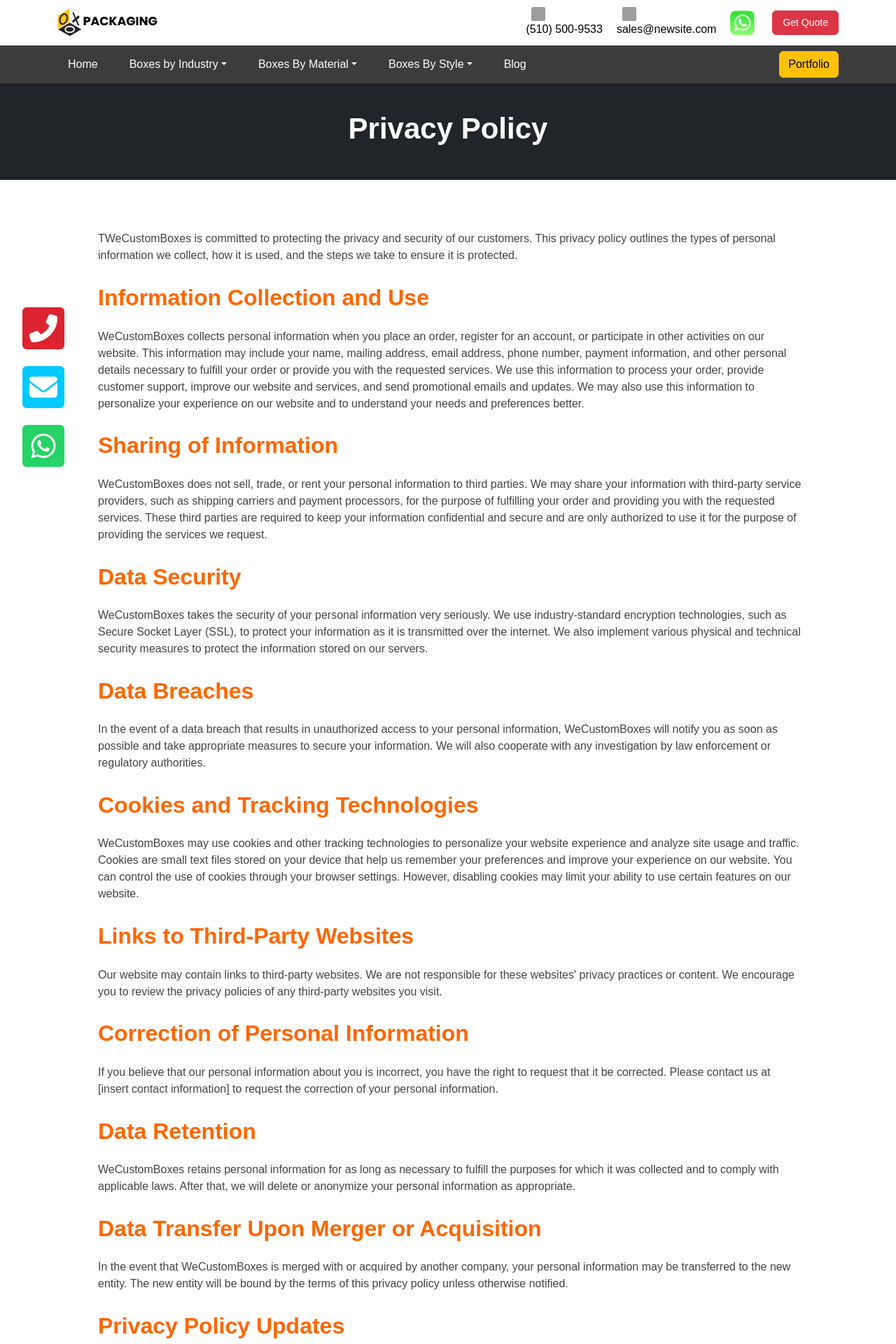
After one commit to codingspeak/newsite, a PHP site: page /privacy-policy.php in a window 1280 px wide. The commit adds this page. Shown: the top 1920 px of the page at 70% size. Run offline with PHP 8.4, Linux system fonts and the light colour scheme; grey boxes are pictures that could not be loaded.

Commit message:
Mustafa-privacy-policy

```diff
--- /dev/null
+++ b/css/privacy-policy.css
@@ -0,0 +1,106 @@
+.privacy-heading{
+    color: white;
+    background-color: #212529;
+
+    display: flex;
+    text-align: center;
+    justify-content: center;
+    padding-top: 40px;
+    padding-bottom: 40px;
+}
+.privacy-heading h1{
+    font-size: 42px;
+    font-weight: bold;
+}
+
+.main-container {
+            display: flex;
+            max-width: 1500px;
+            margin: 2rem auto;
+            margin-right: 70px;
+            padding: 0 1.5rem;
+        }
+
+        .social-icon {
+            position: sticky;
+            top: 25rem;
+            align-self: flex-start;
+            display: flex;
+            flex-direction: column;
+            gap: 1.5rem;
+           margin-top: 150px;
+            border-radius: 50px;
+
+            z-index: 100;
+        }
+
+        .icon {
+            width: 60px;
+            height: 60px;
+            border-radius: 10%;
+            display: flex;
+            align-items: center;
+            text-decoration: none !important;
+            justify-content: center;
+            font-size: 1.5rem;
+            color: white;
+            margin: 0 0.5rem;
+            transition: all 0.3s ease;
+
+        }
+
+        .icon:hover {
+            transform: translateY(-5px);
+            box-shadow: 0 6px 12px rgba(0, 0, 0, 0.15);
+        }
+
+        .whatsapp {
+            background:  #25D366;
+        }
+
+        .phone {
+            background: #dc2430;
+        }
+
+        .mail {
+            background:  #00c9ff;
+        }
+        .whatsapp i{
+            font-size: 40px;
+        }
+         .phone i{
+            font-size: 40px;
+        }
+         .mail i{
+            font-size: 40px;
+
+        }
+
+        .content {
+            flex: 1;
+
+            padding: 2.5rem;
+            border-radius: 12px;
+
+        }
+
+        h2 {
+            color: #ff6600;
+            margin: 1.8rem 0 1rem;
+            padding-bottom: 0.5rem;
+            font-weight: bold;
+
+        }
+
+        p {
+            margin-bottom: 1.2rem;
+            color: #444;
+        }
+
+        /* .last-updated {
+            background: #f0f7ff;
+            padding: 1rem;
+            border-left: 4px solid #2a5298;
+            margin: 1.5rem 0;
+            border-radius: 0 8px 8px 0;
+        } */
--- a/includes/header.php
+++ b/includes/header.php
@@ -76,6 +76,19 @@
             // $og_type = 'website';
         ?>
          <link rel="stylesheet" href="./css/single-blog.css">
+      <?php
+         }
+      ?>
+
+      <?php
+        if($page_url == 'privacy-policy.php'){
+            // $canonical = 'privacy-policy/';
+            // $title = 'Get Rush Order Luxury Custom Boxes Fast & Affordable';
+            // $description = 'Now you can order Rush Order Luxury Custom Boxes online at a low price and have them delivered to your location within a short time period.';
+            // $keywords = 'get rush order quote,fastest quote,beat my quote,affordable quote';
+            // $og_type = 'website';
+        ?>
+         <link rel="stylesheet" href="./css/privacy-policy.css">
       <?php
          }
       ?>
--- /dev/null
+++ b/privacy-policy.php
@@ -0,0 +1,69 @@
+<?php include('includes/header.php'); ?>
+
+<main class="privacy-policy">
+    <div class="privacy-heading">
+        <h1>Privacy Policy</h1>
+    </div>
+
+    <section>
+
+
+        <div class="main-container">
+            <div class="social-icon">
+                <a href="#" class="icon phone">
+                    <i class="fas fa-phone-alt"></i>
+                </a>
+                <a href="#" class="icon mail">
+                    <i class="fas fa-envelope"></i>
+                </a>
+                <a href="#" class="icon whatsapp">
+                    <i class="fab fa-whatsapp"></i>
+                </a>
+            </div>
+
+            <div class="content">
+
+                <p>TWeCustomBoxes is committed to protecting the privacy and security of our customers. This privacy policy outlines the types of personal information we collect, how it is used, and the steps we take to ensure it is protected.</p>
+                <h2>Information Collection and Use</h2>
+
+                <p>WeCustomBoxes collects personal information when you place an order, register for an account, or participate in other activities on our website. This information may include your name, mailing address, email address, phone number, payment information, and other personal details necessary to fulfill your order or provide you with the requested services.
+
+                    We use this information to process your order, provide customer support, improve our website and services, and send promotional emails and updates. We may also use this information to personalize your experience on our website and to understand your needs and preferences better.</p>
+                <h2>Sharing of Information</h2>
+
+                <p>WeCustomBoxes does not sell, trade, or rent your personal information to third parties. We may share your information with third-party service providers, such as shipping carriers and payment processors, for the purpose of fulfilling your order and providing you with the requested services. These third parties are required to keep your information confidential and secure and are only authorized to use it for the purpose of providing the services we request.</p>
+                <h2>Data Security</h2>
+
+                <p>WeCustomBoxes takes the security of your personal information very seriously. We use industry-standard encryption technologies, such as Secure Socket Layer (SSL), to protect your information as it is transmitted over the internet. We also implement various physical and technical security measures to protect the information stored on our servers.</p>
+                <h2>Data Breaches</h2>
+                <p>In the event of a data breach that results in unauthorized access to your personal information, WeCustomBoxes will notify you as soon as possible and take appropriate measures to secure your information. We will also cooperate with any investigation by law enforcement or regulatory authorities.</p>
+
+                <h2>Cookies and Tracking Technologies</h2>
+                <p>WeCustomBoxes may use cookies and other tracking technologies to personalize your website experience and analyze site usage and traffic. Cookies are small text files stored on your device that help us remember your preferences and improve your experience on our website. You can control the use of cookies through your browser settings. However, disabling cookies may limit your ability to use certain features on our website.</p>
+
+                <h2>Links to Third-Party Websites</h2>
+                <p>Our website may contain links to third-party websites. We are not responsible for these websites' privacy practices or content. We encourage you to review the privacy policies of any third-party websites you visit.</p>
+
+                <h2>Correction of Personal Information</h2>
+                <p>If you believe that our personal information about you is incorrect, you have the right to request that it be corrected. Please contact us at [insert contact information] to request the correction of your personal information.</p>
+
+                <h2>Data Retention</h2>
+                <p>WeCustomBoxes retains personal information for as long as necessary to fulfill the purposes for which it was collected and to comply with applicable laws. After that, we will delete or anonymize your personal information as appropriate.</p>
+
+                <h2>Data Transfer Upon Merger or Acquisition</h2>
+                <p>In the event that WeCustomBoxes is merged with or acquired by another company, your personal information may be transferred to the new entity. The new entity will be bound by the terms of this privacy policy unless otherwise notified.</p>
+
+                <h2>Privacy Policy Updates</h2>
+                <p>WeCustomBoxes may update this privacy policy from time to time to reflect changes in our practices or to comply with legal requirements. Any updates to this policy will be posted on our website. We encourage you to review this policy periodically to stay informed about our privacy practices.</p>
+
+                <h2>Questions and Complaints</h2>
+                <p>Please contact us if you have any questions or concerns about our privacy policy. We are committed to resolving any privacy issues promptly and professionally.</p>
+            </div>
+        </div>
+
+
+
+    </section>
+</main>
+
+<?php include('includes/footer.php'); ?>
```
Also changed, not shown: single-blog.php (+5 -5 lines).
